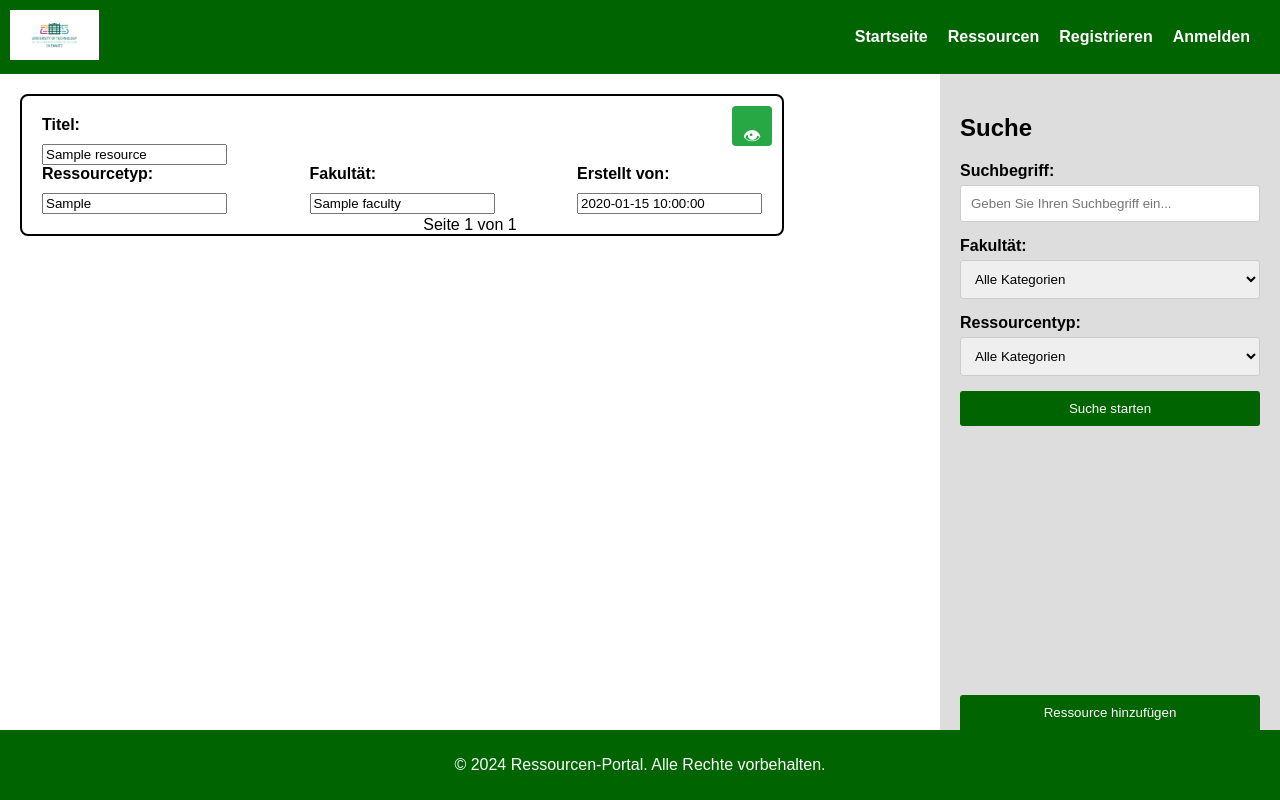
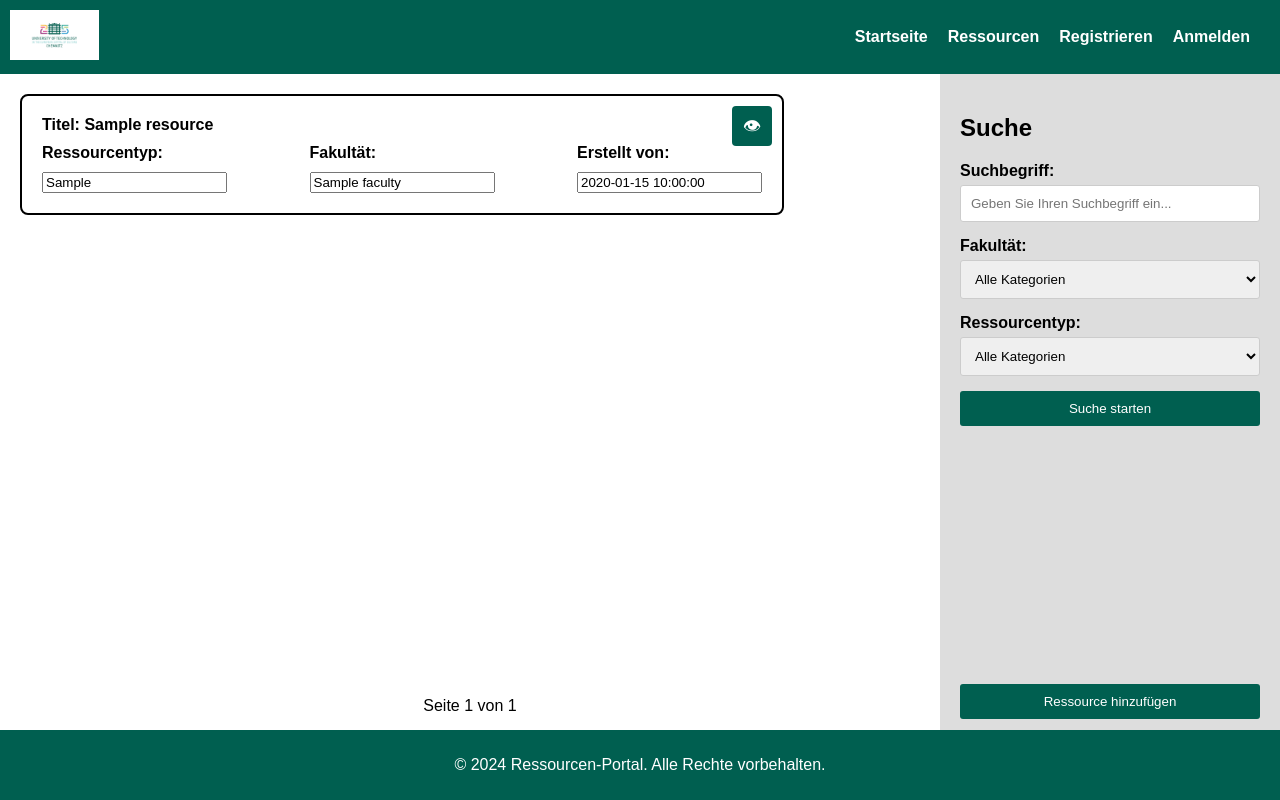
Before and after one commit to WeaksideParadise/SEP, a Python web app: template Meilenstein_2/templates/search.html in a window 1280 px wide. Run offline with Jinja, Linux system fonts and the light colour scheme; the template is opened without the code that fills it: most values are stand-ins (such as "Sample title", 1, 10 or a date in 2020).

Commit message:
Suchdesign + Suchflashes angepasst

```diff
--- a/Meilenstein_2/Code_Python/Ressource_Actions.py
+++ b/Meilenstein_2/Code_Python/Ressource_Actions.py
@@ -70,8 +70,8 @@ class Ressource_Actions:
             if random_number in random_numbers:
                 pass
             else:
-                random_numbers.add(random_number)
-                to_return.add(result[random_number])
+                random_numbers.append(random_number)   #geändert
+                to_return.append(result[random_number])
 
         return result
 
--- a/Meilenstein_2/static/css/styles_flash.css
+++ b/Meilenstein_2/static/css/styles_flash.css
@@ -17,6 +17,11 @@
     margin-bottom: 10px;
     color: #fff;
     position: relative;          /* Notwendig für die Positionierung des Schließen-Buttons */
+}
+
+.flash-messages-search {
+    margin-bottom: 20px;
+    top: 70px; /* Abstand vom oberen Rand */
 }
 
 .flash.success {
--- a/Meilenstein_2/static/css/styles_search.css
+++ b/Meilenstein_2/static/css/styles_search.css
@@ -17,7 +17,7 @@ body {
 
 
 header {
-    background-color: #006400; /* Dunkelgrün */
+    background-color: #005F50; /* Dunkelgrün */
     color: white;
     padding: 10px 10px;
 
@@ -53,7 +53,7 @@ header nav ul li a:hover {
 }
 
 footer {
-    background-color: #006400;
+    background-color: #005F50;
     color: white;
     padding: 10px;
     text-align: center;
@@ -78,7 +78,7 @@ footer {
     flex: 1;
     display: flex;
     flex-direction: column;
-    justify-content: space-between;
+/*     justify-content: space-between; */
     padding: 20px;
     background-color: #ddd;
     overflow: hidden; /* Verhindert jegliches Scrollen in der Sidebar */
@@ -86,21 +86,27 @@ footer {
 }
 
 .search-container {
+    height: 90%;
+    flex-direction: column;
+    justify-content: flex-start;
+}
+
+.add-ressource-container {
     flex-direction: column;
     justify-content: flex-start;
 }
 
 .bottom-btn-container {
     display: flex;
-    justify-content:center ;
-    align-items: flex-end;
+    justify-content: center;
+    align-items: flex-start;
     padding-bottom: 30px;
 }
 
 .bottom-btn-container button {
     width: 100%;
     padding: 10px;
-    background-color: #004d00;
+    background-color: #005F50;
     color: white;
     border: none;
     border-radius: 3px;
@@ -108,7 +114,7 @@ footer {
 }
 
 .bottom-btn-container button:hover {
-    background-color: #003300;
+    background-color: #004238;
 }
 
 /* Formulargestaltung */
@@ -132,9 +138,12 @@ footer {
 }
 
 button {
+    display: flex;
+    justify-content: center;
+    align-items: center;
     width: 100%;
     padding: 10px;
-    background-color: #006400;
+    background-color: #005F50;
     color: white;
     border: none;
     border-radius: 3px;
@@ -142,9 +151,15 @@ button {
 }
 
 button:hover {
-    background-color: #004d00;
+    background-color: #004238;
 }
+
 /* ---------------------------------------------------------------------------------------------------------*/
+
+.ressourcen-formular-container{
+    height: 95%;
+}
+
 .resourcen-formular {
     border: 2px solid #000;
     padding: 20px;
@@ -172,10 +187,12 @@ button:hover {
 }
 
 .resourcen-formular .button {
+    display: flex;
+    justify-content: center;
+    align-items: center;
     width: 40px;
     height: 40px;
-            display: inline-block;
-            background-color: #28a745;
+    background-color: #005F50;
     color: #fff;
     text-align: center;
     line-height: 40px;
@@ -185,6 +202,10 @@ button:hover {
     position: absolute;
     top: 10px;
     right: 10px;
+}
+
+.resourcen-formular  button:hover {
+    background-color: #004238;
 }
 
 .resourcen-formular .fields-container {
@@ -205,6 +226,7 @@ button:hover {
     display: flex;
     justify-content: center;
     width: 100%;
+    margin-bottom: auto;
 }
 
 .navigation-buttons .nav-button {
--- a/Meilenstein_2/templates/resources.html
+++ b/Meilenstein_2/templates/resources.html
@@ -53,7 +53,6 @@
                     <label for="name">Name</label>
                     <input type="text" id="name" name="name">
                 </div>
-
                 <div class="fields-container">
                     <div>
                         <label for="typ">Typ</label>
--- a/Meilenstein_2/templates/search.html
+++ b/Meilenstein_2/templates/search.html
@@ -40,9 +40,15 @@
 
     <main class="main-content">
         <!-- ----------------Hauptinhalt--------------------- -->
+
+        <!--Hier waren mal flash ma-->
+
+        <section class="content">
+            <div class="ressourcen-formular-container">
+
                 {% with messages = get_flashed_messages(with_categories=True) %}
                     {% if messages %}
-                <div class="flash-messages">
+                        <div class="flash-messages-search">
                             {% for category, message in messages %}
                                 <div class="flash {{ category }}">
                                     {{ message }}
@@ -53,20 +59,19 @@
                     {% endif %}
                 {% endwith %}
 
-    <section class="content">
+
                 {% for resource in results %}
                 <div class="resourcen-formular">
                     <form action="{{ url_for('UI_inspect_ressource', ressource_id=resource.ressource_id) }}" method="post" style="display:inline;">
                         <button type="submit" class="button">&#128065;</button>
                     </form>
                     <div>
-                <label for="name">Titel:</label>
-                <input type="text" id="name" name="name" value="{{ resource.name }}">
+                        <label for="name">Titel: {{ resource.name }}</label>
                     </div>
 
                     <div class="fields-container">
                         <div>
-                    <label for="typ">Ressourcetyp:</label>
+                            <label for="typ">Ressourcentyp:</label>
                             <input type="text" id="typ" name="typ" value="{{ resource.ressource_type }}">
                         </div>
                         <div>
@@ -80,6 +85,8 @@
                     </div>
                 </div>
                 {% endfor %}
+            </div>
+
 
             <!-- ----------------------Buttons: left-right ----------------------->
             <div class="navigation-buttons">
@@ -98,7 +105,6 @@
                     <button type="submit">&#8594;</button>
                 </form>
                 {% endif %}
-
                 <!--<div class="nav-button" onclick="history.back()">&#8592;</div> -->
                 <!--<div class="nav-button" onclick="history.forward()">&#8594;</div> -->
             </div>
@@ -119,6 +125,13 @@
                         <select id="faculty" name="faculty">
                             <option value="all">Alle Kategorien</option>
                             <option value="video">Informatik</option>
+                            <option value="video">Naturwissenschaften</option>
+                            <option value="video">Mathematik</option>
+                            <option value="video">Maschinenbau</option>
+                            <option value="video">Elektrotechnik und Informationstechnik</option>
+                            <option value="video">Wirtschaftswissenschaften</option>
+                            <option value="video">Philosphie</option>
+                            <option value="video">Human- und Sozialwissenschaften</option>
                             <option value="beitrag">Extern</option>
                         </select>
                     </div>
@@ -136,9 +149,13 @@
                     </div>
                 </form>
             </div>
+            <div class="add-ressource-container">
                 <form action="{{ url_for('UI_add_ressource') }}" method="post">
-            <button type="submit" class="bottom-btn-container"> Ressource hinzufügen </button>
+                    <!-- <button type="submit" class="bottom-btn-container"> Ressource hinzufügen </button> -->
+                    <button type="submit"> Ressource hinzufügen </button>
                 </form>
+            </div>
+
         </aside>
     </main>
 
```
Lines whose indentation alone changed are shown as unchanged.
